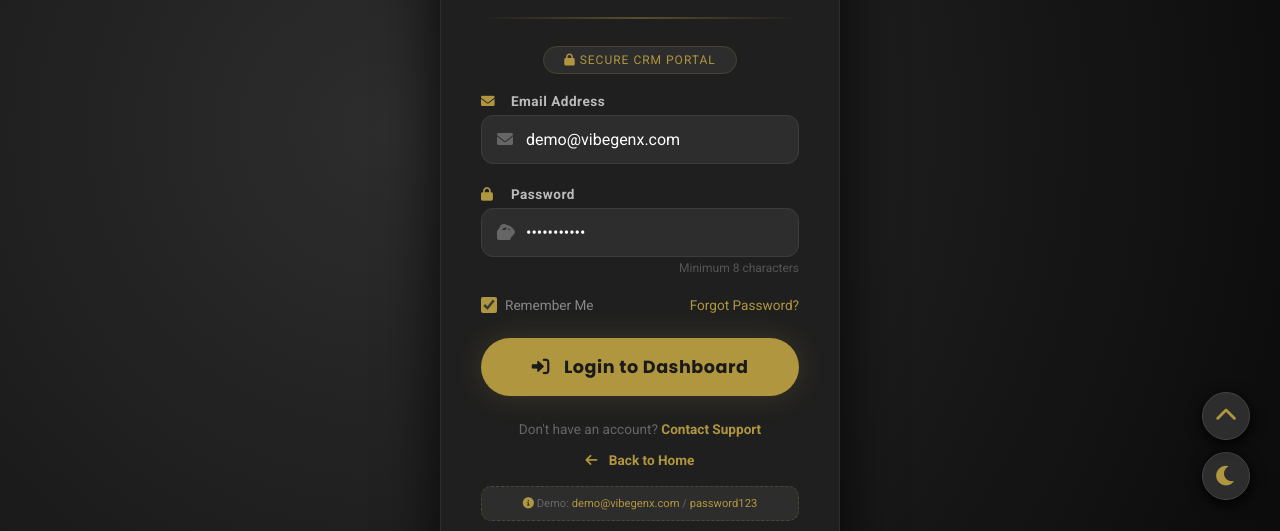
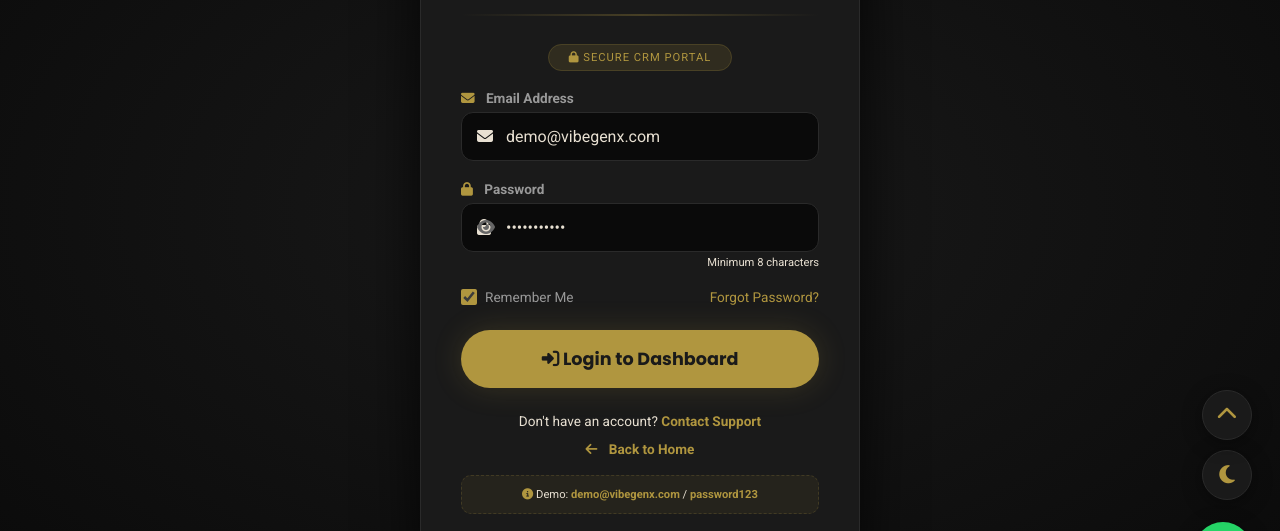
Before and after one commit to codex312/vibe, a plain HTML site: page login.html in a window 1280 px wide. Shown: the part 190-721 px from the top of the page. Drawn offline with Linux system fonts and the light colour scheme.

Commit message:
Update login.html

```diff
--- a/login.html
+++ b/login.html
@@ -4,166 +4,126 @@
   <meta charset="UTF-8" />
   <meta name="viewport" content="width=device-width, initial-scale=1.0" />
   <title>CRM Login · VibeGenX</title>
-  <!-- Google Fonts -->
   <link rel="preconnect" href="https://fonts.googleapis.com" />
   <link rel="preconnect" href="https://fonts.gstatic.com" crossorigin />
-  <link href="https://fonts.googleapis.com/css2?family=Poppins:wght@400;600;700;800&family=Roboto:wght@300;400;500;700&family=Open+Sans:wght@400;600&display=swap" rel="stylesheet" />
-  <!-- Font Awesome -->
-  <link rel="stylesheet" href="https://cdnjs.cloudflare.com/ajax/libs/font-awesome/6.0.0-beta3/css/all.min.css" />
+  <link href="https://fonts.googleapis.com/css2?family=Poppins:wght@300;400;500;600;700;800;900&family=Roboto:wght@300;400;500;700&display=swap" rel="stylesheet" />
+  <link rel="stylesheet" href="https://cdnjs.cloudflare.com/ajax/libs/font-awesome/6.4.0/css/all.min.css" />
   <style>
+    :root {
+      --gold: #B0963F;
+      --gold-light: #d4b05e;
+      --bg-primary: #0a0a0a;
+      --bg-card: #1a1a1a;
+      --text-primary: #e8e0d2;
+      --text-secondary: #999;
+      --border-color: #2a2a2a;
+    }
     * { margin: 0; padding: 0; box-sizing: border-box; }
     body {
-      background: #1a1a1a;
-      color: #e8e0d2;
+      background: radial-gradient(ellipse at center, #1a1a1a, #0a0a0a);
+      color: var(--text-primary);
       font-family: 'Roboto', sans-serif;
       min-height: 100vh;
       display: flex;
       align-items: center;
       justify-content: center;
-      background: radial-gradient(circle at 30% 40%, #2d2d2d, #0a0a0a);
-    }
-    .login-wrapper {
-      width: 100%;
-      max-width: 440px;
       padding: 20px;
     }
+    .login-wrapper { width: 100%; max-width: 440px; }
     .login-card {
-      background: #1f1f1f;
-      border-radius: 30px;
-      padding: 50px 40px;
-      border: 1px solid #2d2d2d;
+      background: var(--bg-card);
+      border-radius: 24px;
+      padding: 48px 40px;
+      border: 1px solid var(--border-color);
       box-shadow: 0 30px 60px rgba(0,0,0,0.8);
-      transition: 0.3s;
     }
-    .login-card:hover {
-      border-color: #B0963F40;
-      box-shadow: 0 30px 60px rgba(0,0,0,0.8), 0 0 40px rgba(176,150,63,0.05);
-    }
-    .login-logo {
-      text-align: center;
-      margin-bottom: 35px;
-    }
+    .login-logo { text-align: center; margin-bottom: 30px; }
     .login-logo h1 {
       font-family: 'Poppins', sans-serif;
       font-size: 2.5rem;
-      font-weight: 800;
-      color: #B0963F;
+      font-weight: 900;
+      color: var(--gold);
+    }
+    .login-logo h1 span { color: #fff; }
+    .login-logo p { color: var(--text-secondary); font-size: 0.9rem; }
+    .login-divider {
+      height: 2px;
+      background: linear-gradient(90deg, transparent, var(--gold), transparent);
+      margin: 20px 0 30px;
+      opacity: 0.3;
+    }
+    .login-badge { text-align: center; margin-bottom: 25px; }
+    .login-badge span {
+      background: rgba(176,150,63,0.15);
+      padding: 6px 20px;
+      border-radius: 30px;
+      font-size: 0.7rem;
+      color: var(--gold);
+      border: 1px solid rgba(176,150,63,0.2);
+      text-transform: uppercase;
       letter-spacing: 1px;
     }
-    .login-logo h1 span { color: #fff; }
-    .login-logo p {
-      color: #888;
-      font-size: 0.9rem;
-      margin-top: 5px;
-      letter-spacing: 1px;
-    }
-    .login-divider {
-      height: 2px;
-      background: linear-gradient(90deg, transparent, #B0963F, transparent);
-      margin: 0 0 30px 0;
-      opacity: 0.4;
-    }
-    .login-badge {
-      text-align: center;
-      margin-bottom: 25px;
-    }
-    .login-badge span {
-      background: #2d2d2d;
-      padding: 6px 20px;
-      border-radius: 30px;
-      font-size: 0.75rem;
-      color: #B0963F;
-      border: 1px solid #B0963F30;
-      letter-spacing: 1px;
-      text-transform: uppercase;
-    }
-    .form-group {
-      margin-bottom: 22px;
-    }
+    .form-group { margin-bottom: 20px; }
     .form-group label {
       display: block;
       font-size: 0.85rem;
       font-weight: 600;
-      color: #bbb;
+      color: var(--text-secondary);
       margin-bottom: 6px;
-      letter-spacing: 0.5px;
     }
-    .form-group label i {
-      color: #B0963F;
-      margin-right: 8px;
-      width: 18px;
-    }
+    .form-group label i { color: var(--gold); margin-right: 8px; }
     .form-group input {
       width: 100%;
       padding: 14px 18px;
-      background: #2d2d2d;
-      border: 1px solid #3d3d3d;
+      background: var(--bg-primary);
+      border: 1px solid var(--border-color);
       border-radius: 12px;
-      color: #fff;
+      color: var(--text-primary);
       font-size: 1rem;
       transition: 0.3s;
       font-family: 'Roboto', sans-serif;
     }
     .form-group input:focus {
       outline: none;
-      border-color: #B0963F;
-      box-shadow: 0 0 20px rgba(176,150,63,0.15);
+      border-color: var(--gold);
+      box-shadow: 0 0 20px rgba(176,150,63,0.1);
     }
-    .form-group input::placeholder {
-      color: #666;
-    }
-    .form-group .input-icon-wrapper {
-      position: relative;
-    }
-    .form-group .input-icon-wrapper i {
+    .form-group .input-wrapper { position: relative; }
+    .form-group .input-wrapper i {
       position: absolute;
       left: 16px;
       top: 50%;
       transform: translateY(-50%);
-      color: #666;
+      color: var(--text-muted);
     }
-    .form-group .input-icon-wrapper input {
-      padding-left: 44px;
-    }
-    .password-hint {
-      text-align: right;
-      font-size: 0.75rem;
-      color: #555;
-      margin-top: 4px;
-    }
+    .form-group .input-wrapper input { padding-left: 44px; }
+    .password-hint { text-align: right; font-size: 0.7rem; color: var(--text-muted); margin-top: 4px; }
     .form-options {
       display: flex;
       justify-content: space-between;
       align-items: center;
-      margin: 10px 0 25px 0;
+      margin: 10px 0 25px;
       font-size: 0.85rem;
     }
     .form-options label {
-      color: #888;
+      color: var(--text-secondary);
       cursor: pointer;
       display: flex;
       align-items: center;
       gap: 8px;
     }
     .form-options label input[type="checkbox"] {
-      accent-color: #B0963F;
+      accent-color: var(--gold);
       width: 16px;
       height: 16px;
       cursor: pointer;
     }
-    .form-options a {
-      color: #B0963F;
-      text-decoration: none;
-      transition: 0.3s;
-    }
-    .form-options a:hover {
-      color: #d4b05e;
-      text-decoration: underline;
-    }
+    .form-options a { color: var(--gold); text-decoration: none; }
+    .form-options a:hover { text-decoration: underline; }
     .btn-login {
       width: 100%;
       padding: 16px;
-      background: #B0963F;
+      background: var(--gold);
       border: none;
       border-radius: 50px;
       font-weight: 700;
@@ -172,117 +132,93 @@
       cursor: pointer;
       transition: 0.3s;
       font-family: 'Poppins', sans-serif;
-      letter-spacing: 0.5px;
       box-shadow: 0 0 30px rgba(176,150,63,0.2);
     }
     .btn-login:hover {
-      background: #d4b05e;
+      background: var(--gold-light);
       transform: translateY(-2px);
       box-shadow: 0 0 50px rgba(176,150,63,0.3);
     }
-    .btn-login i {
-      margin-right: 10px;
-    }
-    .btn-login:disabled {
-      opacity: 0.7;
-      cursor: not-allowed;
-    }
-    .login-footer {
-      text-align: center;
-      margin-top: 25px;
-      font-size: 0.85rem;
-      color: #666;
-    }
-    .login-footer a {
-      color: #B0963F;
-      text-decoration: none;
-      font-weight: 600;
-    }
-    .login-footer a:hover {
-      text-decoration: underline;
-    }
+    .btn-login:disabled { opacity: 0.7; cursor: not-allowed; }
+    .login-footer { text-align: center; margin-top: 25px; font-size: 0.85rem; color: var(--text-muted); }
+    .login-footer a { color: var(--gold); text-decoration: none; font-weight: 600; }
+    .login-footer a:hover { text-decoration: underline; }
     .back-home {
       display: inline-block;
-      margin-top: 15px;
-      color: #888;
+      margin-top: 12px;
+      color: var(--text-muted);
       font-size: 0.85rem;
       transition: 0.3s;
     }
-    .back-home:hover {
-      color: #B0963F;
+    .back-home:hover { color: var(--gold); }
+    .back-home i { margin-right: 8px; }
+    .demo-hint {
+      text-align: center;
+      margin-top: 18px;
+      padding: 12px;
+      background: rgba(176,150,63,0.08);
+      border-radius: 10px;
+      border: 1px dashed rgba(176,150,63,0.2);
     }
-    .back-home i {
-      margin-right: 8px;
+    .demo-hint p { font-size: 0.7rem; color: var(--text-muted); }
+    .demo-hint span { color: var(--gold); font-weight: 600; }
+
+    .floating-widget {
+      position: fixed;
+      right: 28px;
+      background: var(--bg-card);
+      color: var(--gold);
+      width: 50px;
+      height: 50px;
+      border-radius: 50%;
+      display: flex;
+      align-items: center;
+      justify-content: center;
+      font-size: 1.3rem;
+      box-shadow: 0 4px 20px rgba(0,0,0,0.4);
+      z-index: 999;
+      border: 1px solid var(--border-color);
+      cursor: pointer;
+      transition: 0.3s;
     }
-    .login-error {
-      background: rgba(220,53,69,0.15);
-      border: 1px solid #dc3545;
-      color: #dc3545;
-      padding: 10px 16px;
-      border-radius: 10px;
-      font-size: 0.85rem;
-      margin-bottom: 15px;
-      display: none;
-    }
-    .login-error.show {
-      display: block;
-    }
+    .floating-widget:hover { background: var(--gold); color: #1a1a1a; transform: scale(1.1); }
+    #darkToggle { bottom: 110px; }
+    #backTop { bottom: 170px; }
+    #whatsappBtn { bottom: 30px; background: #25d366; color: #fff; border: none; width: 58px; height: 58px; font-size: 1.8rem; }
+    #whatsappBtn:hover { background: #20b85f; color: #fff; }
 
-    /* ===== FLOATING WIDGETS ===== */
-    .dark-toggle, .back-top {
-      position: fixed; right: 30px; background: #2d2d2d; color: #B0963F;
-      width: 48px; height: 48px; border-radius: 50%; display: flex; align-items: center; justify-content: center;
-      font-size: 1.4rem; box-shadow: 0 4px 15px #000; z-index: 999; border: 1px solid #444;
-      cursor: pointer; transition: 0.2s;
-    }
-    .dark-toggle { bottom: 110px; }
-    .back-top { bottom: 170px; }
-    .dark-toggle:hover, .back-top:hover { background: #B0963F; color: #1a1a1a; }
-
-    /* ===== RESPONSIVE ===== */
     @media (max-width: 480px) {
       .login-card { padding: 30px 20px; }
       .login-logo h1 { font-size: 2rem; }
+      .floating-widget { width: 42px; height: 42px; font-size: 1rem; right: 16px; }
+      #whatsappBtn { width: 50px; height: 50px; font-size: 1.5rem; }
     }
   </style>
 </head>
 <body>
 
-  <!-- ===== LOGIN CARD ===== -->
   <div class="login-wrapper">
     <div class="login-card">
-
-      <!-- Logo -->
       <div class="login-logo">
         <h1>Vibe<span>GenX</span></h1>
         <p>Lead Generation &amp; Live Transfers 24/7</p>
       </div>
       <div class="login-divider"></div>
+      <div class="login-badge"><span><i class="fas fa-lock"></i> Secure CRM Portal</span></div>
 
-      <!-- Badge -->
-      <div class="login-badge">
-        <span><i class="fas fa-lock"></i> Secure CRM Portal</span>
-      </div>
-
-      <!-- Error Message -->
-      <div class="login-error" id="loginError">
-        <i class="fas fa-exclamation-circle"></i> Invalid email or password. Please try again.
-      </div>
-
-      <!-- Login Form -->
       <form id="loginForm" onsubmit="return handleLogin(event)">
         <div class="form-group">
           <label><i class="fas fa-envelope"></i> Email Address</label>
-          <div class="input-icon-wrapper">
+          <div class="input-wrapper">
             <i class="fas fa-envelope"></i>
-            <input type="email" id="email" placeholder="your@email.com" required value="demo@vibegenx.com" />
+            <input type="email" id="email" placeholder="your@email.com" value="demo@vibegenx.com" required />
           </div>
         </div>
         <div class="form-group">
           <label><i class="fas fa-lock"></i> Password</label>
-          <div class="input-icon-wrapper">
+          <div class="input-wrapper">
             <i class="fas fa-lock"></i>
-            <input type="password" id="password" placeholder="Enter your password" required value="password123" />
+            <input type="password" id="password" placeholder="Enter your password" value="password123" required />
           </div>
           <div class="password-hint">Minimum 8 characters</div>
         </div>
@@ -297,59 +233,66 @@
         </button>
       </form>
 
-      <!-- Footer -->
       <div class="login-footer">
         <p>Don't have an account? <a href="#">Contact Support</a></p>
         <a href="index.html" class="back-home"><i class="fas fa-arrow-left"></i> Back to Home</a>
       </div>
 
-      <!-- Demo Credentials Hint -->
-      <div style="text-align:center; margin-top:18px; padding:10px; background:#2d2d2d; border-radius:10px; border:1px dashed #B0963F40;">
-        <p style="font-size:0.7rem; color:#666;">
-          <i class="fas fa-info-circle" style="color:#B0963F;"></i>
-          Demo: <span style="color:#B0963F;">demo@vibegenx.com</span> / <span style="color:#B0963F;">password123</span>
-        </p>
+      <div class="demo-hint">
+        <p><i class="fas fa-info-circle" style="color:var(--gold);"></i> Demo: <span>demo@vibegenx.com</span> / <span>password123</span></p>
       </div>
-
     </div>
   </div>
 
   <!-- ===== FLOATING WIDGETS ===== -->
-  <div class="dark-toggle" id="darkToggle"><i class="fas fa-moon"></i></div>
-  <div class="back-top" id="backTop"><i class="fas fa-chevron-up"></i></div>
+  <a href="https://wa.me/923130056221" target="_blank" class="floating-widget" id="whatsappBtn"><i class="fab fa-whatsapp"></i></a>
+  <div class="floating-widget" id="darkToggle"><i class="fas fa-moon"></i></div>
+  <div class="floating-widget" id="backTop"><i class="fas fa-chevron-up"></i></div>
 
-  <!-- ===== Tawk.to Live Chat ===== -->
+  <!-- ===== Tawk.to ===== -->
   <script type="text/javascript">
-    var Tawk_API=Tawk_API||{}, Tawk_LoadStart=new Date();
-    (function(){
-    var s1=document.createElement("script"),s0=document.getElementsByTagName("script")[0];
-    s1.async=true;
-    s1.src='https://embed.tawk.to/6a3ee7b1eafe991d4bf9fbed/1js2ri48h';
-    s1.charset='UTF-8';
-    s1.setAttribute('crossorigin','*');
-    s0.parentNode.insertBefore(s1,s0);
+    var Tawk_API = Tawk_API || {}, Tawk_LoadStart = new Date();
+    (function() {
+      var s1 = document.createElement("script"),
+        s0 = document.getElementsByTagName("script")[0];
+      s1.async = true;
+      s1.src = 'https://embed.tawk.to/6a3ee7b1eafe991d4bf9fbed/1js2ri48h';
+      s1.charset = 'UTF-8';
+      s1.setAttribute('crossorigin', '*');
+      s0.parentNode.insertBefore(s1, s0);
     })();
   </script>
 
   <script>
-    // ===== DARK MODE TOGGLE =====
+    // ===== DARK MODE =====
+    let darkMode = localStorage.getItem('darkMode') === 'true';
+    if (darkMode) {
+      document.body.classList.add('light-mode');
+      document.documentElement.style.setProperty('--bg-primary', '#f5f0e8');
+      document.documentElement.style.setProperty('--bg-card', '#ffffff');
+      document.documentElement.style.setProperty('--text-primary', '#1a1a1a');
+      document.documentElement.style.setProperty('--text-secondary', '#555');
+      document.documentElement.style.setProperty('--border-color', '#ddd');
+      document.getElementById('darkToggle').innerHTML = '<i class="fas fa-sun"></i>';
+    }
+
     document.getElementById('darkToggle').addEventListener('click', function() {
-      document.body.classList.toggle('dark-mode');
-      if(document.body.classList.contains('dark-mode')) {
-        document.body.style.background = '#0a0a0a';
-        document.querySelector('.login-card').style.background = '#141414';
-        document.querySelectorAll('.form-group input').forEach(el => {
-          el.style.background = '#1f1f1f';
-        });
-        document.querySelector('.login-error').style.background = 'rgba(220,53,69,0.1)';
+      document.body.classList.toggle('light-mode');
+      let isLight = document.body.classList.contains('light-mode');
+      localStorage.setItem('darkMode', isLight);
+      if (isLight) {
+        document.documentElement.style.setProperty('--bg-primary', '#f5f0e8');
+        document.documentElement.style.setProperty('--bg-card', '#ffffff');
+        document.documentElement.style.setProperty('--text-primary', '#1a1a1a');
+        document.documentElement.style.setProperty('--text-secondary', '#555');
+        document.documentElement.style.setProperty('--border-color', '#ddd');
         this.innerHTML = '<i class="fas fa-sun"></i>';
       } else {
-        document.body.style.background = '';
-        document.querySelector('.login-card').style.background = '';
-        document.querySelectorAll('.form-group input').forEach(el => {
-          el.style.background = '';
-        });
-        document.querySelector('.login-error').style.background = '';
+        document.documentElement.style.setProperty('--bg-primary', '#0a0a0a');
+        document.documentElement.style.setProperty('--bg-card', '#1a1a1a');
+        document.documentElement.style.setProperty('--text-primary', '#e8e0d2');
+        document.documentElement.style.setProperty('--text-secondary', '#999');
+        document.documentElement.style.setProperty('--border-color', '#2a2a2a');
         this.innerHTML = '<i class="fas fa-moon"></i>';
       }
     });
@@ -359,43 +302,31 @@
       window.scrollTo({ top: 0, behavior: 'smooth' });
     });
 
-    // ===== LOGIN FORM HANDLER (Redirects to CRM Dashboard) =====
+    // ===== LOGIN HANDLER =====
     function handleLogin(e) {
       e.preventDefault();
-
       const email = document.getElementById('email').value;
       const password = document.getElementById('password').value;
-      const errorEl = document.getElementById('loginError');
       const btn = document.getElementById('loginBtn');
 
-      // Hide any previous error
-      errorEl.classList.remove('show');
-
-      // Validation
-      if(!email || !password) {
-        errorEl.textContent = '⚠️ Please enter both email and password.';
-        errorEl.classList.add('show');
+      if (!email || !password) {
+        alert('⚠️ Please enter both email and password.');
+        return false;
+      }
+      if (password.length < 8) {
+        alert('⚠️ Password must be at least 8 characters long.');
         return false;
       }
 
-      if(password.length < 8) {
-        errorEl.textContent = '⚠️ Password must be at least 8 characters long.';
-        errorEl.classList.add('show');
-        return false;
-      }
-
-      // Show loading state
       const originalText = btn.innerHTML;
       btn.innerHTML = '<i class="fas fa-spinner fa-spin"></i> Logging in...';
       btn.disabled = true;
 
-      // Simulate login process
       setTimeout(() => {
         btn.innerHTML = '<i class="fas fa-check"></i> Welcome Back!';
         btn.style.background = '#28a745';
         btn.style.color = '#fff';
 
-        // Redirect to CRM Dashboard after 1 second
         setTimeout(() => {
           window.location.href = 'crm-dashboard.html';
         }, 1000);
@@ -404,37 +335,24 @@
       return false;
     }
 
-    // ===== ENTER KEY SUPPORT =====
+    // ===== ENTER KEY =====
     document.addEventListener('keydown', function(e) {
-      if(e.key === 'Enter') {
+      if (e.key === 'Enter') {
         const form = document.getElementById('loginForm');
-        if(form) {
-          form.dispatchEvent(new Event('submit'));
-        }
+        if (form) form.dispatchEvent(new Event('submit'));
       }
     });
 
-    // ===== TOGGLE PASSWORD VISIBILITY (Optional) =====
-    // Add eye icon toggle for password field
+    // ===== PASSWORD TOGGLE =====
     const passwordInput = document.getElementById('password');
-    const passwordWrapper = passwordInput.closest('.input-icon-wrapper');
-
-    // Create eye toggle
+    const wrapper = passwordInput.closest('.input-wrapper');
     const eyeIcon = document.createElement('i');
     eyeIcon.className = 'fas fa-eye';
-    eyeIcon.style.cssText = `
-      position: absolute;
-      right: 16px;
-      top: 50%;
-      transform: translateY(-50%);
-      color: #666;
-      cursor: pointer;
-      z-index: 2;
-    `;
-    passwordWrapper.appendChild(eyeIcon);
-
+    eyeIcon.style.cssText =
+      'position:absolute; right:16px; top:50%; transform:translateY(-50%); color:#666; cursor:pointer; z-index:2;';
+    wrapper.appendChild(eyeIcon);
     eyeIcon.addEventListener('click', function() {
-      if(passwordInput.type === 'password') {
+      if (passwordInput.type === 'password') {
         passwordInput.type = 'text';
         this.className = 'fas fa-eye-slash';
       } else {
@@ -443,6 +361,5 @@
       }
     });
   </script>
-
 </body>
 </html>
```
